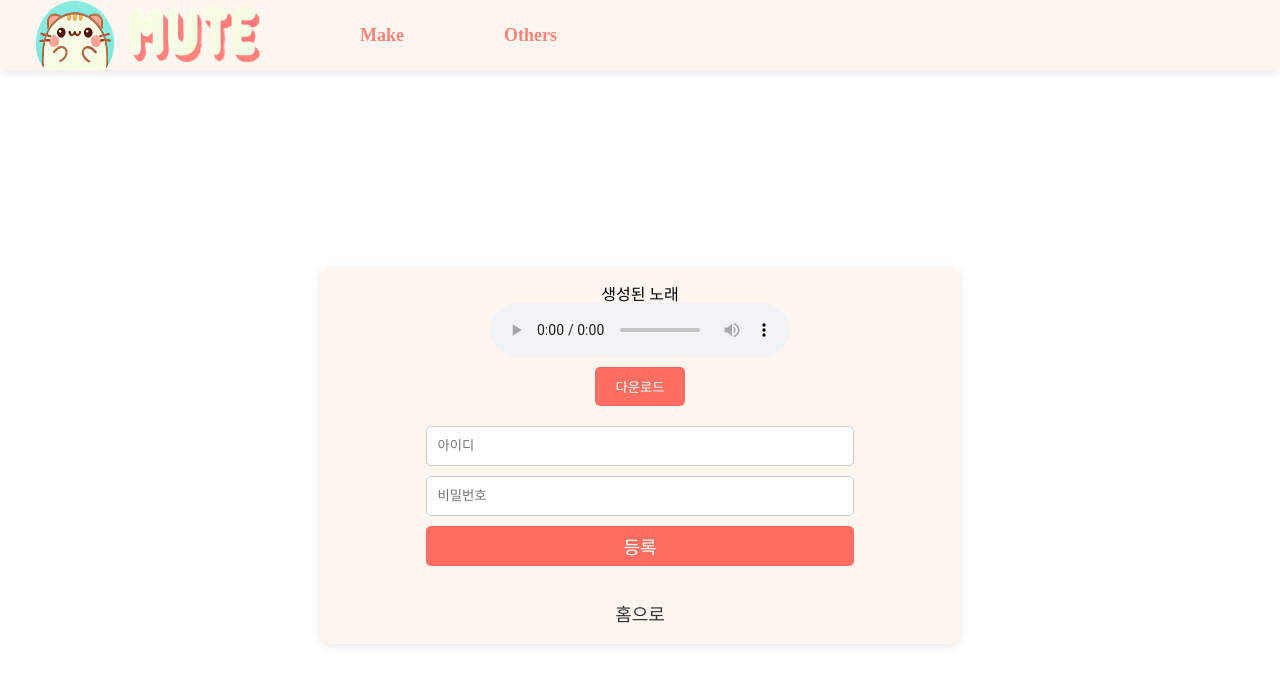
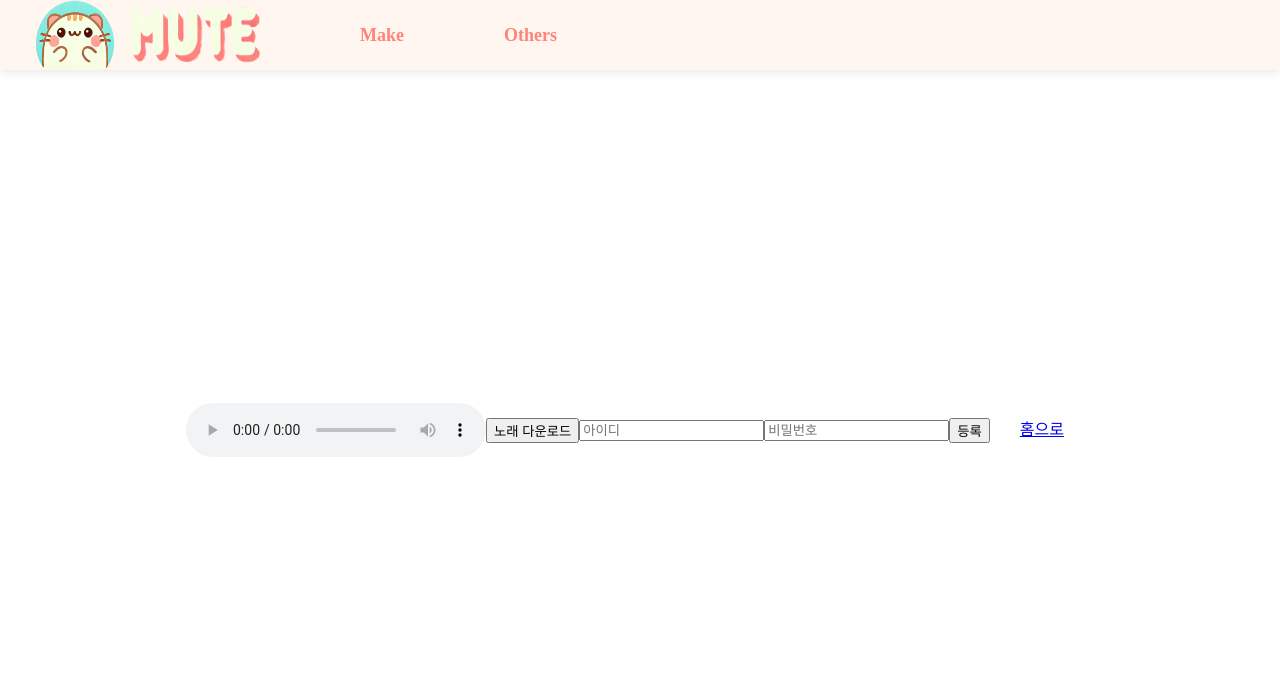
Before and after one commit to JJ-Gun/M.U.T.E-FE, a Next.js app: page /createmusic in a window 1280 px wide. Shown: the top 684 px of the page. Built offline with nearby package versions, Linux system fonts and the light colour scheme.

Commit message:
Revert "css update"

```diff
--- a/app/board/board.module.css
+++ b/app/board/board.module.css
@@ -1,57 +1,41 @@
 .container {
     width: 100%;
+    height: 100%;
     display: flex;
     flex-direction: column;
     align-items: center;
-    padding-top: 80px; /* 상단바와 겹치지 않도록 여백 추가 */
+    justify-content: flex-start; /* Keeps content top-aligned */
+    box-sizing: border-box;
+    padding-top: 100px; /* Adjust padding to avoid overlapping with a fixed header */
 }
 
 .lowcontainer {
-    width: 80%;
+    width: 100%;
+    max-width: 800px; /* Limiting max width for better control on large screens */
     display: flex;
-    flex-direction: column;
-    align-items: center;
-    justify-content: flex-start;
-    background-color: #f9f9f9;
-    border-radius: 10px;
-    box-shadow: 0 2px 10px rgba(0, 0, 0, 0.1);
+    flex-direction: column; /* Correcting direction for a vertical list */
+    align-items: flex-start; /* Align items to the start (left) */
+    justify-content: flex-start; /* Aligns content to the top */
     padding: 20px;
+    box-sizing: border-box;
+    background-color: #f6bca7;
 }
 
 .songTitle {
-    width: 100%;
+    cursor: pointer;
     display: flex;
-    justify-content: space-between; /* 아이디와 제목을 양쪽에 배치 */
-    padding: 10px 0;
-    border-bottom: 2px solid #ccc; /* 밑줄 */
-    cursor: pointer;
-}
-
-.songTitle span {
-    font-size: 16px;
-    color: #333;
+    justify-content: space-between;
+    width: 100%; /* Ensures full width within container */
+    padding: 10px;
+    background-color: #f0f0f0;
+    margin-bottom: 5px;
 }
 
 .songDetails {
-    width: 100%;
-    padding: 15px 0;
     display: flex;
-    justify-content: space-between; /* 플레이어와 다운로드 버튼을 양쪽에 배치 */
     align-items: center;
-    border-bottom: 2px solid #eee;
-    margin-top: 10px;
+    gap: 10px;
+    margin-left: 20px; /* Slight left indent for details */
+    margin-bottom: 10px;
+    width: 100%; /* Ensures details stretch across the full width of the container */
 }
-
-.button {
-    background-color: #FF6F61;
-    color: white;
-    padding: 10px 20px;
-    border: none;
-    border-radius: 5px;
-    cursor: pointer;
-}
-
-.audio {
-    flex-grow: 1;
-    margin-right: 20px; /* 다운로드 버튼과의 여백 */
-}
--- a/app/createmusic/page.module.css
+++ b/app/createmusic/page.module.css
@@ -4,66 +4,23 @@
     display: flex;
     flex-direction: column;
     align-items: center;
-    justify-content: center;
+    justify-content: flex-start; /* 아래 내용이 상단바에 겹치지 않게 위쪽 정렬 */
     box-sizing: border-box;
-    padding-top: 60px;
+    padding-top: 60px; /* 상단바 높이만큼 패딩 추가 */
 }
 
 .lowcontainer {
-    width: 50%;
-    height: auto;
+    width: 100%;
+    height: 100%;
     display: flex;
-    flex-direction: column;
+    flex-direction: row;
     align-items: center;
     justify-content: center;
     box-sizing: border-box;
     padding: 20px;
-    background-color: #FFF6F0;
-    border-radius: 10px;
-    box-shadow: 0 2px 10px rgba(0, 0, 0, 0.1);
-    margin-top: 50px;
 }
 
-.inputGroup {
-    margin-top: 20px;
+.component{
+    display: flex;
+    padding: 30px;
 }
-
-.input {
-    width: 100%;
-    height: 40px;
-    margin-bottom: 10px;
-    padding-left: 10px;
-    border-radius: 5px;
-    border: 1px solid #ccc;
-    box-sizing: border-box;
-}
-
-.registerButton {
-    width: 100%;
-    height: 40px;
-    background-color: #FF6F61;
-    color: white;
-    border: none;
-    border-radius: 5px;
-    font-size: large;
-    cursor: pointer;
-    margin-bottom: 20px;
-}
-
-.component {
-    margin-top: 20px;
-    font-size: large;
-    color: #333;
-    text-decoration: none;
-    cursor: pointer;
-}
-
-.button {
-    margin-top: 10px;
-    padding: 10px 20px;
-    background-color: #FF6F61;
-    color: white;
-    border: none;
-    border-radius: 5px;
-    cursor: pointer;
-}
--- a/app/createmusic/page.tsx
+++ b/app/createmusic/page.tsx
@@ -5,40 +5,25 @@ import Top from "../(common)/(component)/(topbar)/top"
 import Link from "next/link";
 
 export default function CreateMusic() {
-    // 서버에서 받은 노래 URL (예시)
     const songUrl = "https://kakao-moreburger-backend.s3.ap-northeast-2.amazonaws.com/Sunny+Day+Sound.mp3";
 
   return (
     <div className={styles.container}>
-      <Top />
+      <Top/>
       <div className={styles.lowcontainer}>
-        {/* 생성된 노래 */}
-        <h2>생성된 노래</h2>
         <audio controls>
-          <source src={songUrl} type="audio/mp3" />
+            <source src={songUrl} type="audio/mp3"/>
         </audio>
-
-        {/* 노래 다운로드 버튼 */}
-        <a href={songUrl} download="Sunny Day Sound.mp3">
-          <button type="button" className={styles.button}>다운로드</button>
+        <a href={songUrl} download = "Sunny Day Soung.mp3">
+            <button type="button">노래 다운로드</button>
         </a>
-
-        {/* 아이디와 비밀번호 입력란 */}
-        <div className={styles.inputGroup}>
       <input
-            type="text"
-            placeholder="아이디"
-            className={styles.input}
+        type="text" placeholder="아이디"
       />
       <input
-            type="password"
-            placeholder="비밀번호"
-            className={styles.input}
+        type="text" placeholder="비밀번호"
       />
-          <button type="button" className={styles.registerButton}>등록</button>
-        </div>
-
-        {/* 홈으로 이동하는 버튼 */}
+      <button>등록</button>
       <Link href="/home" legacyBehavior>
       <a className={styles.component}>홈으로</a>
       </Link>
--- a/next.config.mjs
+++ b/next.config.mjs
@@ -1,5 +1,4 @@
 /** @type {import('next').NextConfig} */
-
 const nextConfig = {
     async redirects() {
       return [
```
Also changed, not shown: app/board/page.tsx (+15 -37 lines), app/home/page.module.css (+0 -11 lines), app/home/page.tsx (+4 -30 lines). Lines whose indentation alone changed are shown as unchanged.
